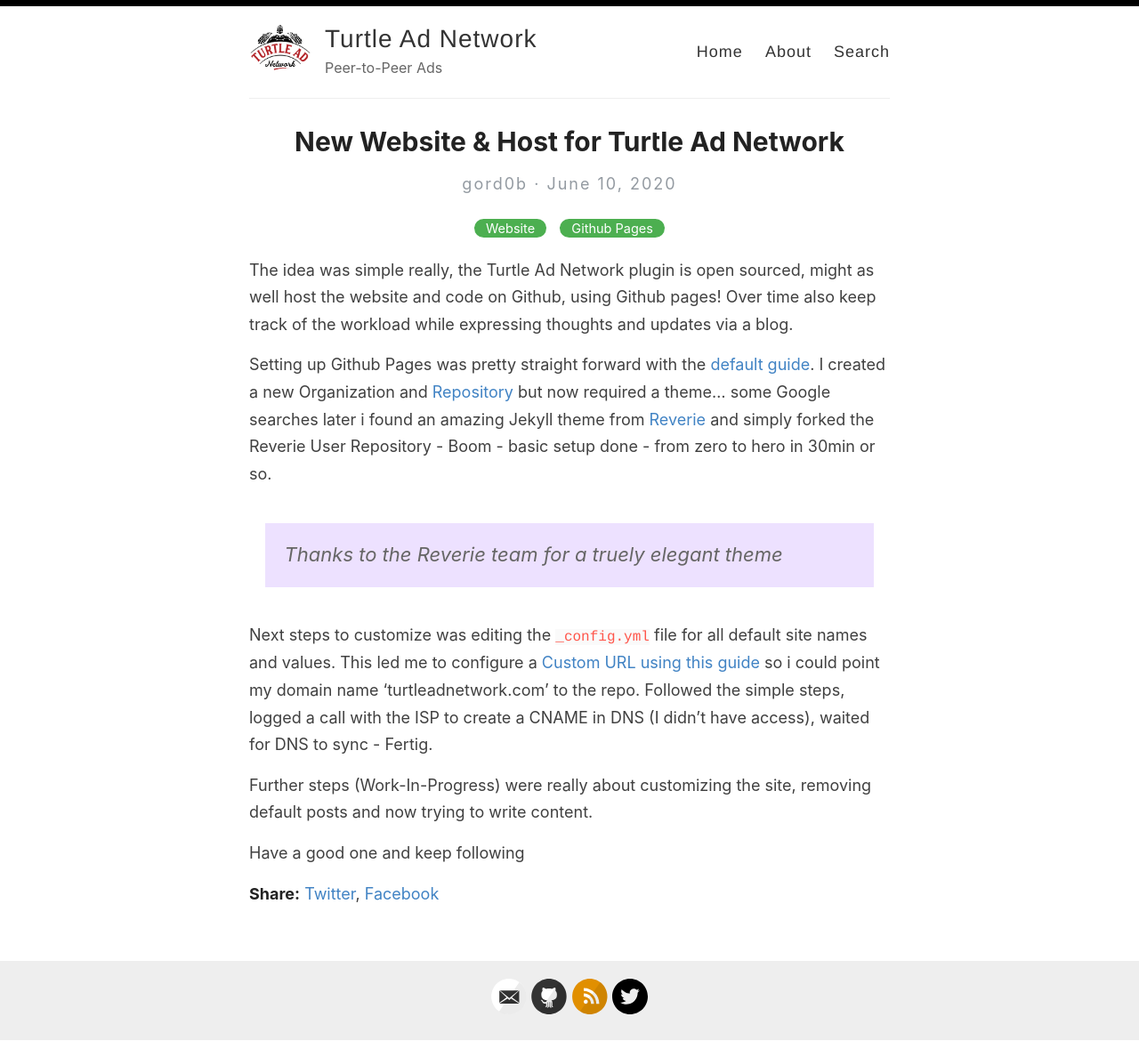
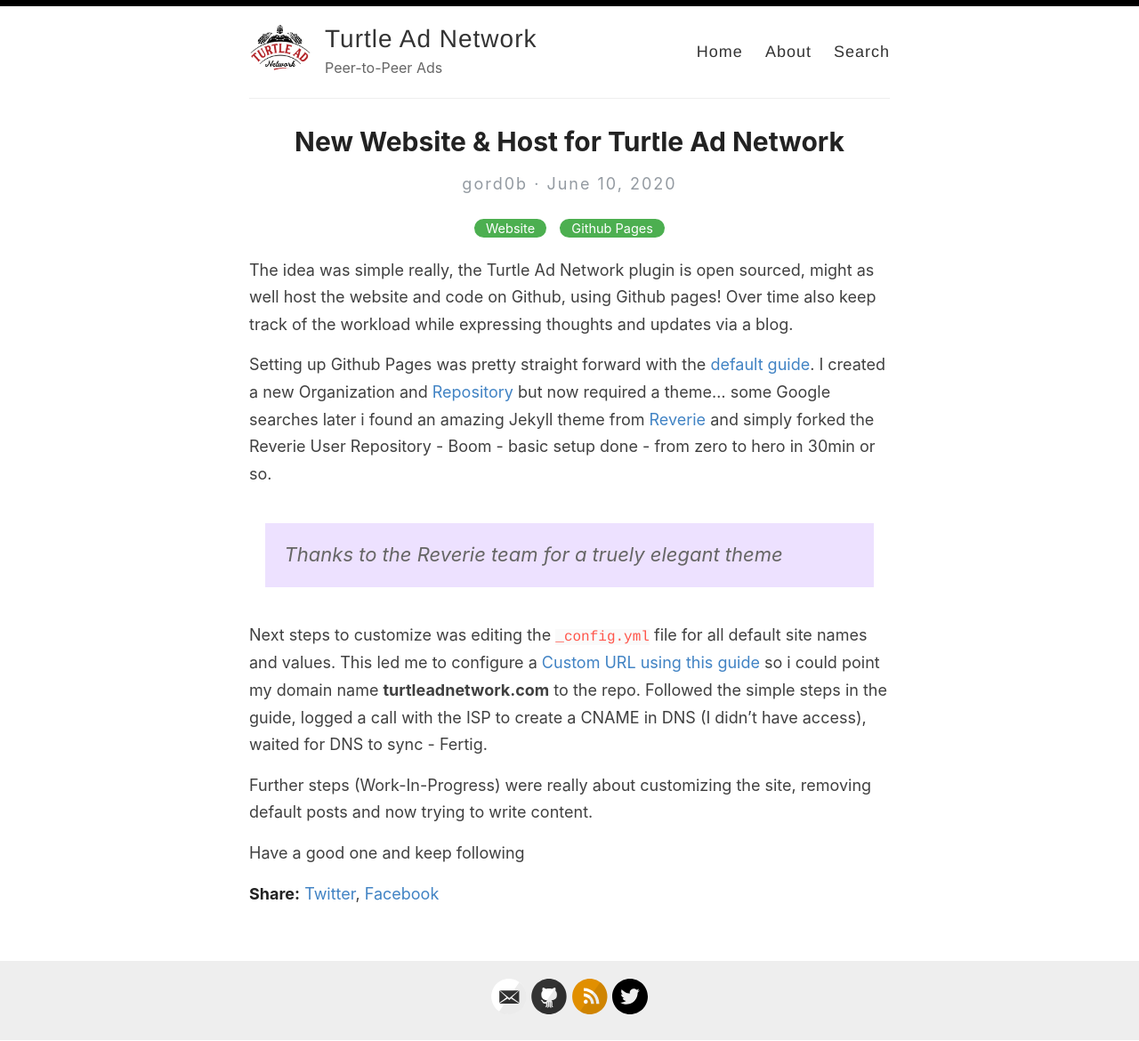
Before and after one commit to TurtleAdNetwork/TurtleAdNetwork.github.io, a Jekyll site: the page built from _posts/2020-06-10-new-website-and-host-for-turtleadnetwork.md, in a window 1280 px wide. Shown: the whole page at 89% size. Built offline with Jekyll 4.4.1, drawn with Linux system fonts in a browser that asks for light colours.

Commit message:
Update 2020-06-10-new-website-and-host-for-turtleadnetwork.md

```diff
--- a/_posts/2020-06-10-new-website-and-host-for-turtleadnetwork.md
+++ b/_posts/2020-06-10-new-website-and-host-for-turtleadnetwork.md
@@ -11,7 +11,7 @@ I created a new Organization and [Repository](https://github.com/TurtleAdNetwork
 
 > Thanks to the Reverie team for a truely elegant theme
 
-Next steps to customize was editing the `_config.yml` file for all default site names and values. This led me to configure a [Custom URL using this guide](https://help.github.com/en/github/working-with-github-pages/configuring-a-custom-domain-for-your-github-pages-site) so i could point my domain name 'turtleadnetwork.com' to the repo. Followed the simple steps, logged a call with the ISP to create a CNAME in DNS (I didn't have access), waited for DNS to sync - Fertig.
+Next steps to customize was editing the `_config.yml` file for all default site names and values. This led me to configure a [Custom URL using this guide](https://help.github.com/en/github/working-with-github-pages/configuring-a-custom-domain-for-your-github-pages-site) so i could point my domain name **turtleadnetwork.com** to the repo. Followed the simple steps in the guide, logged a call with the ISP to create a CNAME in DNS (I didn't have access), waited for DNS to sync - Fertig.
 
 Further steps (Work-In-Progress) were really about customizing the site, removing default posts and now trying to write content.
 
```
